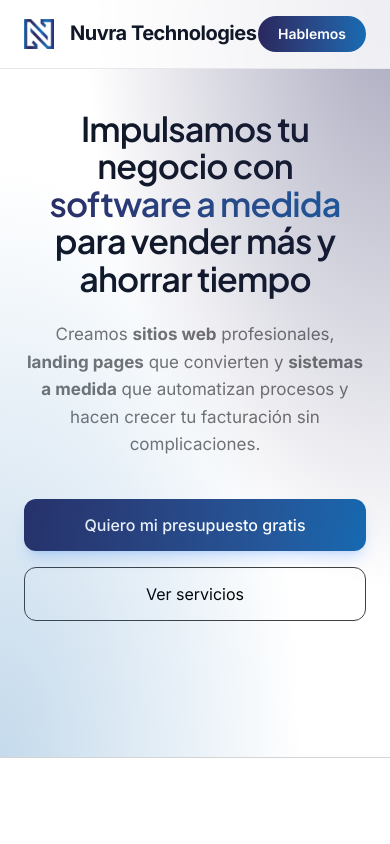
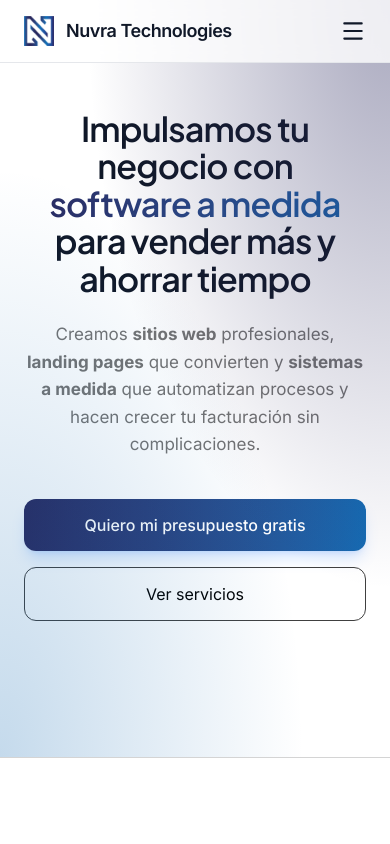
Before and after one commit to Nuvra-Technologies/nuvra-landing, a Next.js app: page / in a window 390 px wide. Shown: the top 844 px of the page. Built offline with nearby package versions, Linux system fonts and the light colour scheme.

Commit message:
navbar responsive

```diff
--- a/src/components/layout/Navbar.tsx
+++ b/src/components/layout/Navbar.tsx
@@ -1,46 +1,99 @@
 "use client";
 
+import { useState } from "react";
 import Link from "next/link";
 import Image from "next/image";
+import { Menu, X } from "lucide-react";
 
 export default function Navbar() {
+  const [open, setOpen] = useState(false);
+
   return (
     <header className="fixed top-0 left-0 w-full z-50 bg-white/80 backdrop-blur border-b border-gray-200">
       <div className="max-w-7xl mx-auto px-6 py-4 flex items-center justify-between">
+
         {/* Logo */}
-        <Link href="/" className="text-xl font-bold tracking-tight flex gap-4">
+        <Link
+          href="/"
+          className="flex items-center gap-3 text-lg md:text-xl font-semibold tracking-tight"
+        >
           <Image
             src="/nuvra.png"
             alt="Logo de Nuvra Technologies"
             width={30}
             height={30}
+            className="h-[30px] w-auto"
+            priority
           />
+          <span className="whitespace-nowrap">
             Nuvra Technologies
+          </span>
         </Link>
 
-        {/* Navigation */}
+        {/* Desktop Navigation */}
         <nav className="hidden md:flex items-center gap-8 text-sm font-medium">
-          <Link href="/" className="hover:text-gray-600">
+          <Link href="/">Inicio</Link>
+          <Link href="/servicios">Servicios</Link>
+          <Link href="/quienes-somos">Nosotros</Link>
+        </nav>
+
+        {/* Desktop CTA */}
+        <Link
+          href="/contacto"
+          className="hidden md:inline-flex items-center rounded-full bg-gradient-to-r from-[#29285e] to-[#156bb3] px-5 py-2 text-sm font-semibold text-white transition"
+        >
+          Hablemos
+        </Link>
+
+        {/* Mobile Button */}
+        <button
+          onClick={() => setOpen(!open)}
+          className="md:hidden"
+        >
+          {open ? <X size={26} /> : <Menu size={26} />}
+        </button>
+      </div>
+
+      {/* Mobile Menu */}
+      {open && (
+        <div className="md:hidden bg-white border-t border-gray-200">
+          <div className="px-6 py-8 flex flex-col gap-6 text-base font-medium">
+
+            <Link
+              href="/"
+              onClick={() => setOpen(false)}
+              className="py-3 border-b border-gray-100"
+            >
               Inicio
             </Link>
 
-          <Link href="/servicios" className="hover:text-gray-600">
+            <Link
+              href="/servicios"
+              onClick={() => setOpen(false)}
+              className="py-3 border-b border-gray-100"
+            >
               Servicios
             </Link>
 
-          <Link href="/quienes-somos" className="hover:text-gray-600">
+            <Link
+              href="/quienes-somos"
+              onClick={() => setOpen(false)}
+              className="py-3 border-b border-gray-100"
+            >
               Nosotros
             </Link>
-        </nav>
 
-        {/* CTA */}
             <Link
               href="/contacto"
-          className="inline-flex items-center rounded-full bg-gradient-to-r from-[#29285e] to-[#156bb3] px-5 py-2 text-sm font-semibold text-white transition"
+              onClick={() => setOpen(false)}
+              className="mt-4 rounded-full bg-gradient-to-r from-[#29285e] to-[#156bb3] px-6 py-3 text-white text-center font-semibold"
             >
               Hablemos
             </Link>
+
           </div>
+        </div>
+      )}
     </header>
   );
 }
```
Lines whose indentation alone changed are shown as unchanged.
